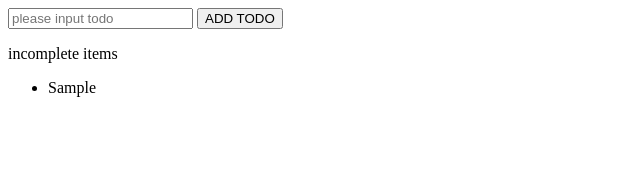
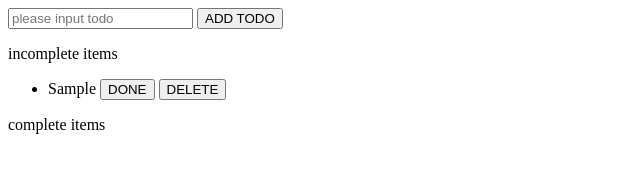
Before and after one commit to nthrhjm/vue_todo, a plain HTML site: page index.html in a window 1280 px wide. Both pictures are taken after typing "Sample" into the empty fields and a click on the button "ADD TODO". Shown: the whole page, without its empty margins (0-640 px from the left). Drawn offline with nearby package versions, Linux system fonts and the light colour scheme.

Commit message:
DONE,RETURN,DELETEボタンの追加、完了todo表示領域の追加

```diff
--- a/index.html
+++ b/index.html
@@ -19,8 +19,24 @@
             <div class="area-incomplete">
                 <p class="todo-title">incomplete items</p>
                 <ul class="todo-area">
-                    <li v-for="(item, i) in todos" :key="i" class="list">
+                    <li v-for="(item, i) in incompleteTodo" :key="i" class="list">
                         <span class="list-label">{{ item.text }}</span>
+                        <span class="button-area">
+                            <button class="list-button button-done" @click="toggleIsDone(item.id)">DONE</button>
+                            <button class="list-button button-delete" @click="deleteTodo(item.id)">DELETE</button>
+                        </span>
+                    </li>
+                </ul>
+            </div>
+            <div class="area-complete">
+                <p class="todo-title">complete items</p>
+                <ul class="todo-area">
+                    <li v-for="(item, i) in doneTodo" :key="i" class="list">
+                        <span class="list-label">{{ item.text }}</span>
+                        <span class="button-area">
+                            <button class="list-button" @click="toggleIsDone(item.id)">RETURN</button>
+                            <button class="list-button button-delete" @click="deleteTodo(item.id)">DELETE</button>
+                        </span>
                     </li>
                 </ul>
             </div>
```
